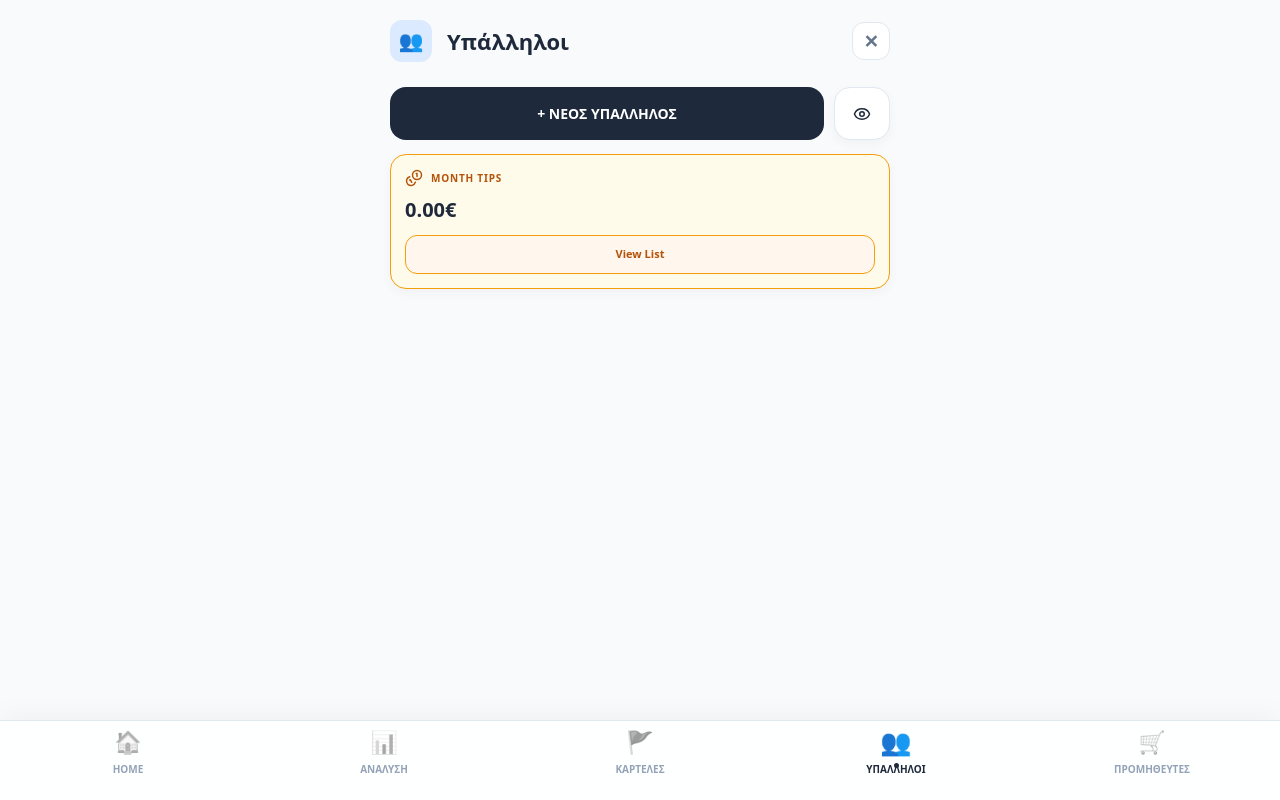
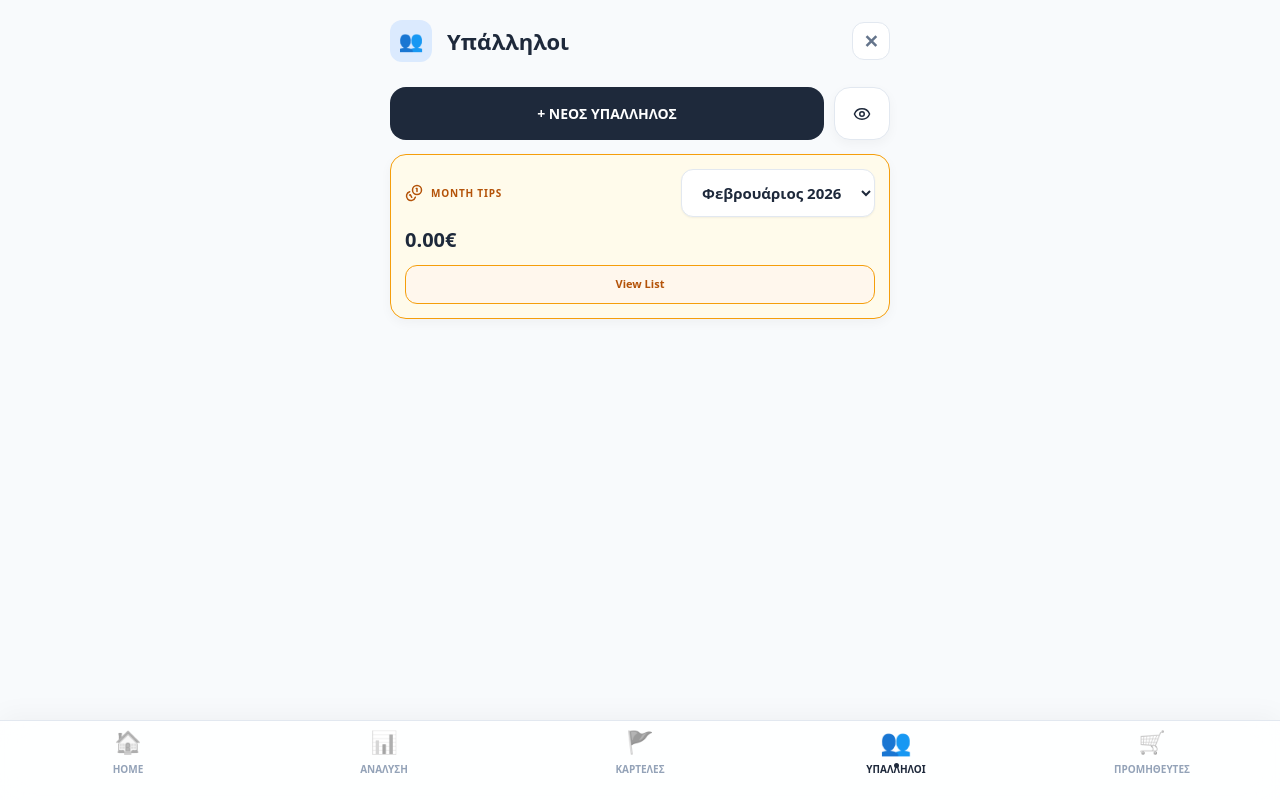
Before and after one commit to tsigris/cosy-management, a Next.js app: page /employees in a window 1280 px wide. Built offline with nearby package versions, Linux system fonts and the light colour scheme.

Commit message:
Update page.tsx

```diff
--- a/src/app/employees/page.tsx
+++ b/src/app/employees/page.tsx
@@ -37,7 +37,7 @@ function EmployeesContent() {
   // Active / Inactive
   const [showInactive, setShowInactive] = useState(false)
 
-  // Modal υπερωρίας
+  // States για overtime modal
   const [otModal, setOtModal] = useState<{ empId: string; name: string } | null>(null)
   const [otHours, setOtHours] = useState('')
 
@@ -49,7 +49,13 @@ function EmployeesContent() {
   const [tipEditModal, setTipEditModal] = useState<{ id: string; name: string; amount: number } | null>(null)
   const [tipEditAmount, setTipEditAmount] = useState('')
 
-  // Tips Analysis (μόνο monthly + list)
+  // ✅ Επιλογή μήνα για Month Tips (default: τρέχων μήνας)
+  const [tipsMonth, setTipsMonth] = useState<{ year: number; month: number }>(() => {
+    const d = new Date()
+    return { year: d.getFullYear(), month: d.getMonth() } // month: 0-11
+  })
+
+  // Tips Analysis (month + list)
   const [tipsStats, setTipsStats] = useState({
     monthlyTips: 0,
     lastTips: [] as Array<{ id: string; name: string; date: string; amount: number }>
@@ -58,6 +64,18 @@ function EmployeesContent() {
 
   const availableYears: number[] = []
   for (let y = 2024; y <= new Date().getFullYear(); y++) availableYears.push(y)
+
+  // ✅ Επιλογές μηνών (τελευταίοι 12 μήνες)
+  const monthOptions = Array.from({ length: 12 }, (_, i) => {
+    const d = new Date()
+    d.setMonth(d.getMonth() - i)
+    return {
+      year: d.getFullYear(),
+      month: d.getMonth(),
+      value: `${d.getFullYear()}-${d.getMonth()}`,
+      label: d.toLocaleString('el-GR', { month: 'long', year: 'numeric' })
+    }
+  })
 
   const [formData, setFormData] = useState({
     full_name: '',
@@ -70,7 +88,7 @@ function EmployeesContent() {
     start_date: new Date().toISOString().split('T')[0]
   })
 
-  // ✅ Tips stats fetcher (monthly + last 5)
+  // ✅ Tips stats fetcher (month + last 5 of selected month)
   const getTipsStats = useCallback(async () => {
     try {
       if (!storeId) return
@@ -81,51 +99,57 @@ function EmployeesContent() {
         .eq('store_id', storeId)
         .ilike('notes', '%tips%')
         .order('date', { ascending: false })
-        .limit(500)
+        .limit(800)
 
       if (error) {
         console.error(error)
         return
       }
 
-      const now = new Date()
-      const currentMonth = now.getMonth()
-      const currentYear = now.getFullYear()
-
       let monthlyTips = 0
 
-      const mapped = (data || []).map((t: any) => {
+      const tipsThisSelectedMonth = (data || [])
+        .map((t: any) => {
           const note = String(t.notes || '')
           const isTip = /tips/i.test(note)
 
-        // ✅ ΠΡΟΤΕΡΑΙΟΤΗΤΑ: amount από DB (για να δείχνει σωστά στο ιστορικό)
-        // backup: αν παλιά tips έχουν amount=0, τότε παίρνουμε από το note
+          // amount από DB (σωστό), fallback από notes για παλιές εγγραφές
           let amount = Number(t.amount) || 0
           if (isTip && amount === 0) {
             const m = note.replace(',', '.').match(/[\d.]+/)
             amount = m ? parseFloat(m[0]) : 0
           }
 
-        const d = new Date(t.date)
-        const isThisMonth = d.getFullYear() === currentYear && d.getMonth() === currentMonth
-        if (isThisMonth) monthlyTips += amount
-
           return {
             id: t.id,
             name: t?.employees?.full_name || '—',
             date: t.date,
-          amount
+            amount,
+            note
           }
+        })
+        .filter((t: any) => {
+          const d = new Date(t.date)
+          return d.getFullYear() === tipsMonth.year && d.getMonth() === tipsMonth.month
+        })
+
+      tipsThisSelectedMonth.forEach((t: any) => {
+        monthlyTips += t.amount
       })
 
       setTipsStats({
         monthlyTips,
-        lastTips: mapped.slice(0, 5)
+        lastTips: tipsThisSelectedMonth.slice(0, 5).map((t: any) => ({
+          id: t.id,
+          name: t.name,
+          date: t.date,
+          amount: t.amount
+        }))
       })
     } catch (e) {
       console.error(e)
     }
-  }, [storeId])
+  }, [storeId, tipsMonth])
 
   const fetchInitialData = useCallback(async () => {
     setLoading(true)
@@ -226,7 +250,7 @@ function EmployeesContent() {
   }
 
   // ✅ Καταγραφή νέων Tips σαν transaction
-  // ✅ ΔΙΟΡΘΩΣΗ: amount = amountNum ώστε στο ιστορικό να δείχνει σωστά 10€ (όχι 0€)
+  // ✅ amount = amountNum για να φαίνεται σωστά στο ιστορικό
   async function handleQuickTip() {
     if (!tipAmount || !tipModal) return
 
@@ -263,7 +287,7 @@ function EmployeesContent() {
     getTipsStats()
   }
 
-  // ✅ Επεξεργασία υπάρχοντος Tip (αλλάζει notes + amount)
+  // ✅ Επεξεργασία υπάρχοντος Tip (notes + amount)
   async function handleEditTipSave() {
     if (!tipEditModal) return
     const amountNum = Number(tipEditAmount)
@@ -321,19 +345,27 @@ function EmployeesContent() {
     return Math.ceil(diffTime / (1000 * 60 * 60 * 24))
   }
 
-  // ✅ UPDATED getYearlyStats: tips από amount (και fallback από note για παλιά entries)
+  // ✅ UPDATED getYearlyStats:
+  // - tips υπολογίζονται στο stats.tips
+  // - tips ΔΕΝ υπολογίζονται στο stats.total (ΣΥΝΟΛΟ ΕΤΟΥΣ)
   const getYearlyStats = (id: string) => {
-    const yearTrans = transactions.filter((t) => t.employee_id === id && new Date(t.date).getFullYear() === viewYear)
+    const yearTrans = transactions.filter(
+      (t) => t.employee_id === id && new Date(t.date).getFullYear() === viewYear
+    )
 
     let stats = { base: 0, overtime: 0, bonus: 0, tips: 0, total: 0 }
     const processedDates = new Set()
 
     yearTrans.forEach((t) => {
+      const note = String(t.notes || '')
+      const isTip = /tips/i.test(note)
+
+      // ✅ ΣΥΝΟΛΟ ΕΤΟΥΣ: ΜΗΝ προσθέτεις tips
+      if (!isTip) {
         stats.total += Number(t.amount) || 0
+      }
 
       if (!processedDates.has(t.date)) {
-        const note = String(t.notes || '')
-
         const extract = (label: string) => {
           const regex = new RegExp(`${label}:\\s*(\\d+(\\.\\d+)?)`, 'i')
           const match = note.match(regex)
@@ -344,14 +376,14 @@ function EmployeesContent() {
         stats.overtime += extract('Υπερ.')
         stats.bonus += extract('Bonus')
 
-        if (/tips/i.test(note)) {
+        // ✅ Tips total (από amount, fallback από note για παλιά entries)
+        if (isTip) {
           const amt = Number(t.amount) || 0
           if (amt > 0) {
             stats.tips += amt
           } else {
             const m = note.replace(',', '.').match(/[\d.]+/)
-            const tip = m ? parseFloat(m[0]) : 0
-            stats.tips += tip
+            stats.tips += m ? parseFloat(m[0]) : 0
           }
         }
 
@@ -561,14 +593,33 @@ function EmployeesContent() {
           </button>
         </div>
 
-        {/* ✅ TIPS ANALYSIS (MONTH μόνο) */}
+        {/* ✅ MONTH TIPS (με επιλογή μήνα) */}
         <div style={tipsSingleWrap}>
           <div style={tipsCardSingle}>
+            <div style={{ display: 'flex', justifyContent: 'space-between', alignItems: 'center', gap: '10px' }}>
               <div style={tipsHeader}>
                 <Coins size={18} />
                 <span style={tipsTitle}>MONTH TIPS</span>
               </div>
+
+              <select
+                value={`${tipsMonth.year}-${tipsMonth.month}`}
+                onChange={(e) => {
+                  const [y, m] = e.target.value.split('-').map(Number)
+                  setTipsMonth({ year: y, month: m })
+                }}
+                style={tipsMonthSelect}
+              >
+                {monthOptions.map((opt) => (
+                  <option key={opt.value} value={opt.value}>
+                    {opt.label}
+                  </option>
+                ))}
+              </select>
+            </div>
+
             <div style={tipsValue}>{tipsStats.monthlyTips.toFixed(2)}€</div>
+
             <button onClick={() => setShowTipsList((v) => !v)} style={tipsListBtn}>
               {showTipsList ? 'Hide List' : 'View List'}
             </button>
@@ -579,7 +630,7 @@ function EmployeesContent() {
           <div style={tipsListWrap}>
             {tipsStats.lastTips.length === 0 ? (
               <p style={{ margin: 0, fontSize: '12px', color: colors.secondaryText, fontWeight: 700 }}>
-                Δεν υπάρχουν tips καταγραφές.
+                Δεν υπάρχουν tips καταγραφές για αυτόν τον μήνα.
               </p>
             ) : (
               <div style={{ display: 'flex', flexDirection: 'column', gap: '8px' }}>
@@ -644,7 +695,8 @@ function EmployeesContent() {
                   inputMode="decimal"
                   value={payBasis === 'monthly' ? formData.monthly_salary : formData.daily_rate}
                   onFocus={(e) => {
-                    if (e.target.value === '0') setFormData({ ...formData, [payBasis === 'monthly' ? 'monthly_salary' : 'daily_rate']: '' } as any)
+                    if (e.target.value === '0')
+                      setFormData({ ...formData, [payBasis === 'monthly' ? 'monthly_salary' : 'daily_rate']: '' } as any)
                   }}
                   onChange={(e) =>
                     setFormData(
@@ -796,6 +848,8 @@ function EmployeesContent() {
                         <p style={statLabel}>TIPS ({viewYear})</p>
                         <p style={statValue}>{yearlyStats.tips.toFixed(2)}€</p>
                       </div>
+
+                      {/* ✅ ΣΥΝΟΛΟ ΕΤΟΥΣ (χωρίς tips) */}
                       <div style={{ ...statBox, backgroundColor: colors.primaryDark }}>
                         <p style={{ ...statLabel, color: '#94a3b8' }}>ΣΥΝΟΛΟ ΕΤΟΥΣ</p>
                         <p style={{ ...statValue, color: colors.accentGreen }}>{yearlyStats.total.toFixed(2)}€</p>
@@ -809,11 +863,18 @@ function EmployeesContent() {
                         .map((t) => {
                           const isTip = /tips/i.test(t.notes || '')
                           const note = String(t.notes || '')
-                          const noteLabel = isTip ? note.split('[')[0]?.trim() || 'Tips' : (note.split('[')[1]?.replace(']', '') || 'Πληρωμή')
+                          // Tips: δείξε το "Tips: XX€"
+                          // Άλλα: δείξε το [ ... ] (όπως πριν)
+                          const noteLabel = isTip
+                            ? (note.split('[')[0]?.trim() || 'Tips')
+                            : (note.split('[')[1]?.replace(']', '') || 'Πληρωμή')
+
                           return (
                             <div key={t.id} style={historyItemExtended}>
                               <div style={{ display: 'flex', justifyContent: 'space-between', alignItems: 'center' }}>
-                                <span style={{ color: colors.secondaryText, fontWeight: '700', fontSize: '11px' }}>{new Date(t.date).toLocaleDateString('el-GR')}</span>
+                                <span style={{ color: colors.secondaryText, fontWeight: '700', fontSize: '11px' }}>
+                                  {new Date(t.date).toLocaleDateString('el-GR')}
+                                </span>
                                 <div style={{ display: 'flex', alignItems: 'center', gap: '10px' }}>
                                   <span>{t.method === 'Τράπεζα' ? '🏦' : '💵'}</span>
                                   <span style={{ fontWeight: '800', color: colors.primaryDark }}>{Number(t.amount).toFixed(2)}€</span>
@@ -822,7 +883,16 @@ function EmployeesContent() {
                                   </button>
                                 </div>
                               </div>
-                              <p style={{ margin: '4px 0 0', fontSize: '10px', color: isTip ? '#b45309' : colors.secondaryText, fontStyle: 'italic', fontWeight: isTip ? 900 : 600 }}>
+
+                              <p
+                                style={{
+                                  margin: '4px 0 0',
+                                  fontSize: '10px',
+                                  color: isTip ? '#b45309' : colors.secondaryText,
+                                  fontStyle: 'italic',
+                                  fontWeight: isTip ? 900 : 600
+                                }}
+                              >
                                 {noteLabel}
                               </p>
                             </div>
@@ -877,23 +947,137 @@ function EmployeesContent() {
 }
 
 // --- STYLES ---
-const iphoneWrapper: any = { backgroundColor: colors.bgLight, minHeight: '100dvh', padding: '20px', overflowY: 'auto', position: 'absolute', top: 0, left: 0, right: 0, bottom: 0 }
-const logoBoxStyle: any = { width: '42px', height: '42px', backgroundColor: '#dbeafe', borderRadius: '12px', display: 'flex', alignItems: 'center', justifyContent: 'center', fontSize: '20px' }
-const backBtnStyle: any = { textDecoration: 'none', color: colors.secondaryText, fontSize: '18px', fontWeight: 'bold', width: '38px', height: '38px', display: 'flex', alignItems: 'center', justifyContent: 'center', backgroundColor: colors.white, borderRadius: '12px', border: `1px solid ${colors.border}` }
-const payBtnStyle: any = { backgroundColor: colors.accentBlue, color: 'white', padding: '8px 14px', borderRadius: '10px', fontSize: '10px', fontWeight: '800', textDecoration: 'none', boxShadow: '0 4px 8px rgba(37, 99, 235, 0.2)' }
-const addBtn: any = { width: '100%', padding: '16px', backgroundColor: colors.primaryDark, color: 'white', border: 'none', borderRadius: '16px', fontWeight: '700', fontSize: '14px', marginBottom: '20px' }
+const iphoneWrapper: any = {
+  backgroundColor: colors.bgLight,
+  minHeight: '100dvh',
+  padding: '20px',
+  overflowY: 'auto',
+  position: 'absolute',
+  top: 0,
+  left: 0,
+  right: 0,
+  bottom: 0
+}
+
+const logoBoxStyle: any = {
+  width: '42px',
+  height: '42px',
+  backgroundColor: '#dbeafe',
+  borderRadius: '12px',
+  display: 'flex',
+  alignItems: 'center',
+  justifyContent: 'center',
+  fontSize: '20px'
+}
+
+const backBtnStyle: any = {
+  textDecoration: 'none',
+  color: colors.secondaryText,
+  fontSize: '18px',
+  fontWeight: 'bold',
+  width: '38px',
+  height: '38px',
+  display: 'flex',
+  alignItems: 'center',
+  justifyContent: 'center',
+  backgroundColor: colors.white,
+  borderRadius: '12px',
+  border: `1px solid ${colors.border}`
+}
+
+const payBtnStyle: any = {
+  backgroundColor: colors.accentBlue,
+  color: 'white',
+  padding: '8px 14px',
+  borderRadius: '10px',
+  fontSize: '10px',
+  fontWeight: '800',
+  textDecoration: 'none',
+  boxShadow: '0 4px 8px rgba(37, 99, 235, 0.2)'
+}
+
+const addBtn: any = {
+  width: '100%',
+  padding: '16px',
+  backgroundColor: colors.primaryDark,
+  color: 'white',
+  border: 'none',
+  borderRadius: '16px',
+  fontWeight: '700',
+  fontSize: '14px',
+  marginBottom: '20px'
+}
+
 const cancelBtn: any = { ...addBtn, backgroundColor: colors.white, color: colors.secondaryText, border: `1px solid ${colors.border}` }
 
-const formCard: any = { backgroundColor: colors.white, padding: '24px', borderRadius: '24px', border: '2px solid', marginBottom: '25px', boxShadow: '0 4px 12px rgba(0,0,0,0.05)' }
-const labelStyle: any = { fontSize: '10px', fontWeight: '800', color: colors.secondaryText, display: 'block', marginBottom: '6px', textTransform: 'uppercase' }
-const inputStyle: any = { width: '100%', padding: '14px', borderRadius: '12px', border: `1px solid ${colors.border}`, fontSize: '15px', fontWeight: '700', backgroundColor: colors.bgLight, boxSizing: 'border-box', outline: 'none' }
-const saveBtnStyle: any = { width: '100%', color: 'white', padding: '16px', borderRadius: '14px', border: 'none', fontWeight: '800', fontSize: '15px', marginTop: '20px' }
+const formCard: any = {
+  backgroundColor: colors.white,
+  padding: '24px',
+  borderRadius: '24px',
+  border: '2px solid',
+  marginBottom: '25px',
+  boxShadow: '0 4px 12px rgba(0,0,0,0.05)'
+}
 
-const employeeCard: any = { backgroundColor: colors.white, borderRadius: '22px', border: `1px solid ${colors.border}`, overflow: 'hidden', marginBottom: '12px' }
+const labelStyle: any = {
+  fontSize: '10px',
+  fontWeight: '800',
+  color: colors.secondaryText,
+  display: 'block',
+  marginBottom: '6px',
+  textTransform: 'uppercase'
+}
+
+const inputStyle: any = {
+  width: '100%',
+  padding: '14px',
+  borderRadius: '12px',
+  border: `1px solid ${colors.border}`,
+  fontSize: '15px',
+  fontWeight: '700',
+  backgroundColor: colors.bgLight,
+  boxSizing: 'border-box',
+  outline: 'none'
+}
+
+const saveBtnStyle: any = {
+  width: '100%',
+  color: 'white',
+  padding: '16px',
+  borderRadius: '14px',
+  border: 'none',
+  fontWeight: '800',
+  fontSize: '15px',
+  marginTop: '20px'
+}
+
+const employeeCard: any = {
+  backgroundColor: colors.white,
+  borderRadius: '22px',
+  border: `1px solid ${colors.border}`,
+  overflow: 'hidden',
+  marginBottom: '12px'
+}
+
 const badgeStyle: any = { fontSize: '9px', fontWeight: '700', padding: '4px 10px', borderRadius: '6px' }
 
-const filterContainer: any = { display: 'flex', gap: '8px', marginBottom: '15px', padding: '8px', backgroundColor: colors.slate100, borderRadius: '12px' }
-const filterSelect: any = { padding: '6px', borderRadius: '8px', border: `1px solid ${colors.border}`, backgroundColor: colors.white, fontSize: '12px', fontWeight: '800' }
+const filterContainer: any = {
+  display: 'flex',
+  gap: '8px',
+  marginBottom: '15px',
+  padding: '8px',
+  backgroundColor: colors.slate100,
+  borderRadius: '12px'
+}
+
+const filterSelect: any = {
+  padding: '6px',
+  borderRadius: '8px',
+  border: `1px solid ${colors.border}`,
+  backgroundColor: colors.white,
+  fontSize: '12px',
+  fontWeight: '800'
+}
 
 const statsGrid: any = { display: 'grid', gridTemplateColumns: '1fr 1fr', gap: '10px', marginBottom: '25px' }
 const statBox: any = { padding: '15px', backgroundColor: colors.slate100, borderRadius: '16px', textAlign: 'center' }
@@ -932,6 +1116,18 @@ const tipsListBtn: any = { marginTop: '10px', width: '100%', padding: '10px', bo
 const tipsListWrap: any = { backgroundColor: colors.white, border: `1px solid ${colors.border}`, borderRadius: '16px', padding: '14px', marginBottom: '18px' }
 const tipsListItem: any = { padding: '10px', borderRadius: '12px', border: `1px solid ${colors.border}`, backgroundColor: colors.bgLight }
 
+const tipsMonthSelect: any = {
+  padding: '8px 10px',
+  borderRadius: '12px',
+  border: '1px solid #f59e0b',
+  backgroundColor: '#fff7ed',
+  color: '#b45309',
+  fontWeight: 900,
+  fontSize: '11px',
+  outline: 'none',
+  cursor: 'pointer'
+}
+
 const miniIconBtn: any = {
   width: '34px',
   height: '34px',
```
Lines whose indentation alone changed are shown as unchanged.
